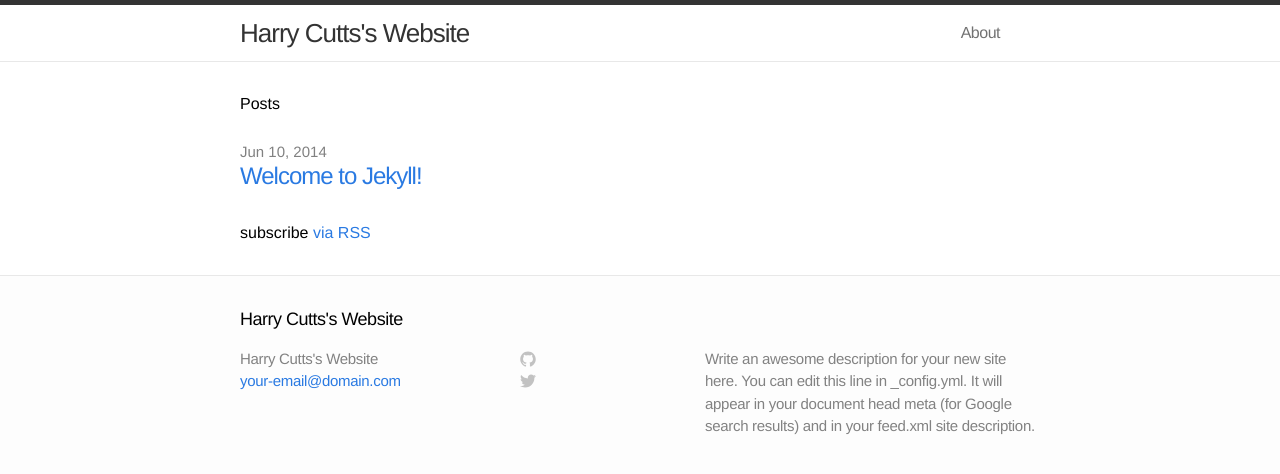
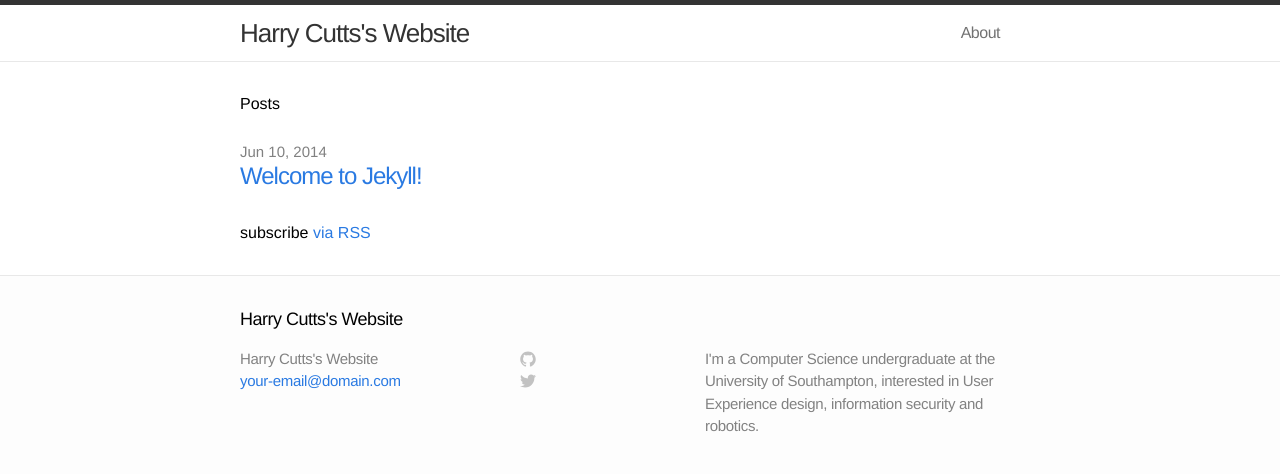
Before and after one commit to HarryCutts/harry-cutts-jekyll, a Jekyll site: the page built from index.html, in a window 1280 px wide. Shown: the top 474 px of the page. Built offline with Jekyll 4.4.1, drawn with Linux system fonts in a browser that asks for light colours.

Commit message:
Add meta tags to page <head>s

```diff
--- a/_config.yml
+++ b/_config.yml
@@ -1,7 +1,10 @@
 # Site settings
 title: Harry Cutts's Website
+author: Harry Cutts
 email: your-email@domain.com
-description: "Write an awesome description for your new site here. You can edit this line in _config.yml. It will appear in your document head meta (for Google search results) and in your feed.xml site description."
+description:
+    I'm a Computer Science undergraduate at the University of Southampton,
+    interested in User Experience design, information security and robotics.
 baseurl: ""
 url: "http://yourdomain.com"
 
--- a/_includes/head.html
+++ b/_includes/head.html
@@ -3,7 +3,11 @@
     <meta http-equiv="X-UA-Compatible" content="IE=edge">
     <title>{% if page.title %}{{ page.title }}{% else %}{{ site.title }}{% endif %}</title>
     <meta name="viewport" content="width=device-width">
+	<meta name="author" content="{{ site.author }}">
     <meta name="description" content="{{ site.description }}">
+{% if page.keywords %}
+	<meta name="keywords" content="{{ page.keywords }}">
+{% endif %}
     <link rel="canonical" href="{{ page.url | replace:'index.html','' | prepend: site.baseurl | prepend: site.url }}">
 
     <!-- Custom CSS -->
--- a/index.html
+++ b/index.html
@@ -1,5 +1,6 @@
 ---
 layout: default
+keywords: "computer science, programming, Southampton, University, User Experience, UX, User Interface, UI, security"
 ---
 
 <div class="home">
```
